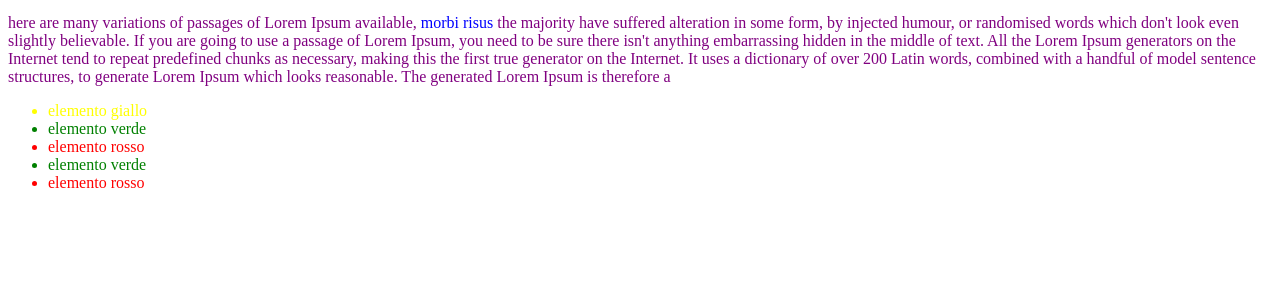
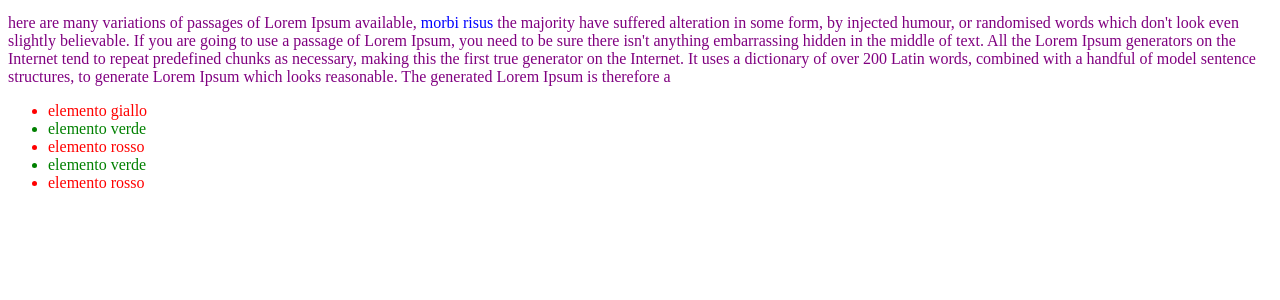
Before and after one commit to martina722/cescot-2, a PHP site: page /esercitazioni/esercitazione-03.html in a window 1280 px wide, with the pointer over the restyled element. Shown: the part 300-600 px from the top of the page. Run offline with PHP 8.4, Linux system fonts and the light colour scheme.

Commit message:
aggiunta funzione css

```diff
--- a/esercitazioni/esercitazione-03.css
+++ b/esercitazioni/esercitazione-03.css
@@ -64,3 +64,8 @@ ul li:first-child {
 li:nth-child(1), li:nth-child(3), li:nth-child(5) {
     color:red;
 }
+
+/* coloro di rosso ogni singolo elemento della lista al pasaggio del mouse */
+.classe-2 li:hover {
+    color: red;
+}
```
